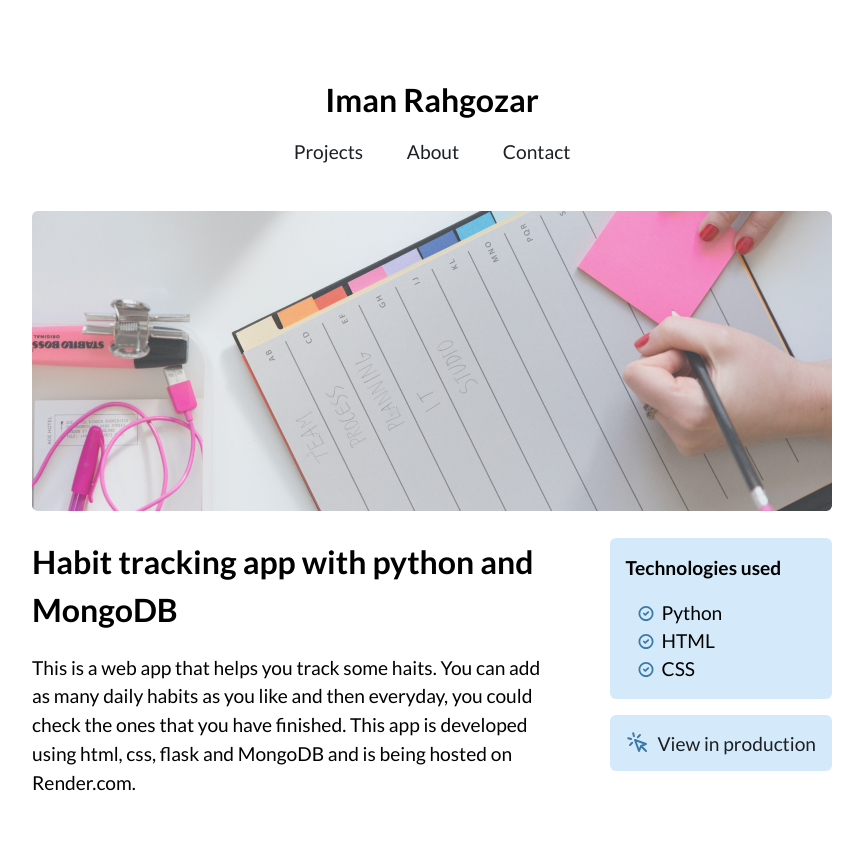
After one commit to imanr76/Portfolio-Web-App, a Flask app: page /project/habit-tracking in a window 1280 px wide. The commit adds this page. Shown: the whole page, without its empty margins (208-1071 px from the left). Run offline with Flask 3, Linux system fonts and the light colour scheme.

Commit message:
adding the final files

```diff
--- a/src/app.py
+++ b/src/app.py
@@ -1,19 +1,41 @@
-from flask import Flask, render_template
-
-app = Flask(__name__)
-
-@app.route("/")
-def home():
-    return render_template("home.html")
+from flask import Flask, render_template, abort
+import json
+import os
 
 
-@app.route("/about")
-def about():
-    return render_template("about.html")
+def create_app():
+    app = Flask(__name__)
+
+    app_path = os.path.dirname(__file__)
+    with open(app_path+'/projects.json','r') as file:
+        projects = json.load(file)
+
+    slug_to_project = {project["slug"]:project for project in projects}
+
+    @app.route("/")
+    def home():
+        return render_template("home.html", projects=projects)
 
 
-@app.route("/contact")
-def contact():
-    return render_template("contact.html")
+    @app.route("/about")
+    def about():
+        return render_template("about.html")
 
-app.run(debug=True, port = 8569)
+    @app.route("/contact")
+    def contact():
+        return render_template("contact.html")
+
+    @app.route("/project/<string:slug>")
+    def project(slug):
+        if slug not in slug_to_project.keys():
+            abort(404)
+        return render_template(f"project_{slug}.html", project=slug_to_project[slug])
+
+    @app.errorhandler(404)
+    def page_not_found(error):
+        return render_template("404.html"), 404
+
+    return app
+
+#app = create_app()
+#app.run(debug=True, port = 8569)
--- /dev/null
+++ b/src/projects.json
@@ -0,0 +1,28 @@
+[
+    {
+        "name" : "Habit tracking app with python and MongoDB",
+        "thumb" : "img/habit-tracking.png",
+        "hero" : "img/habit-tracking-hero.png",
+        "categories" : ["python", "web"],
+        "slug" : "habit-tracking",
+        "prod" : "https://habit-tracker-cdhz.onrender.com"
+    },
+
+    {
+        "name" : "Habit tracking app with python and MongoDB",
+        "thumb" : "img/habit-tracking.png",
+        "hero" : "img/habit-tracking-hero.png",
+        "categories" : ["python", "web"],
+        "slug" : "habit-tracking",
+        "prod" : "https://habit-tracker-cdhz.onrender.com"
+    },
+
+    {
+        "name" : "Habit tracking app with python and MongoDB",
+        "thumb" : "img/habit-tracking.png",
+        "hero" : "img/habit-tracking-hero.png",
+        "categories" : ["python", "web"],
+        "slug" : "habit-tracking",
+        "prod" : "https://habit-tracker-cdhz.onrender.com"
+    }
+]
--- a/src/static/css/styles.css
+++ b/src/static/css/styles.css
@@ -40,10 +40,17 @@ body{
     margin: 0 auto;
 }
 
-.main--about{
+.main--about,
+.main--error{
     max-width: 500px;
     padding: 0 1rem;
     line-height: 150%;
+}
+
+.main--project{
+    display: flex;
+    justify-content: center;
+    margin: 0 auto;
 }
 
 .contact{
@@ -66,3 +73,174 @@ body{
 .contact__link:hover{
     color: grey;
 }
+
+.projects{
+    display: grid;
+    grid-template-columns: 1fr;
+    column-gap: 1.25rem;
+    justify-content: center;
+    justify-items: center;
+    max-width: 21.875rem;
+    margin: 0 auto;
+}
+
+
+@media (min-width: 48.75em){
+    .projects{
+        grid-template-columns: repeat(2, 1fr);
+        max-width: 68rem;
+    }
+}
+
+@media (min-width: 70em){
+    .projects{
+        grid-template-columns: repeat(3, 1fr);
+        max-width: 68rem;
+    }
+}
+
+.project-card{
+    padding: 0.75rem 0;
+}
+
+
+.project-card__image{
+    max-width: 100%;
+    margin-bottom: 1rem;
+    transition: transform 0.2s ease-in-out;
+}
+
+.project-card__meta{
+    padding: 0 1.25rem;
+}
+
+.project-card__name{
+    margin: 0;
+    font-size: 1.5rem;
+    line-height: 2.25rem;
+    color: #1c2023;
+}
+
+.project-card:hover .project-card__image{
+    transform: translateY(-0.5rem);
+}
+
+.project-card:hover .project-card__name{
+    text-decoration: underline;
+}
+
+.categories{
+    display: flex;
+    padding: 0;
+    margin: 0 0 0.75rem;
+    color: #3d84a3;
+    list-style: none;
+    text-transform: uppercase;
+    font-size: 1.1rem;
+    letter-spacing: 0.075rem;
+}
+
+.categories__tag:not(:last-of-type)::after{
+    content: "|";
+    margin: 0 0.25rem;
+}
+
+.hero{
+    width: 100%;
+    margin-bottom: 1.5rem;
+
+}
+
+.project{
+    display: flex;
+    max-width: 50rem;
+    flex-direction: column;
+    font-size: 1.2rem;
+    padding: 0 1rem;
+}
+
+
+.project__content{
+    margin-bottom: 1rem;
+    line-height: 150%;
+}
+
+@media (min-width: 48.75rem){
+    .project{
+        flex-direction: row;
+        padding: 0;
+    }
+
+    .project__content{
+        flex: 7;
+        margin-right: 3rem;
+        padding: 0;
+    }
+}
+
+.project__heading{
+    margin: 0;
+    font-size: 2rem;
+    line-height: 150%;
+}
+
+.project__heading--meta{
+    font-size: inherit;
+    margin-bottom: 1rem;
+}
+
+.project__meta-group,
+.cta{
+    padding: 1rem;
+    background-color:  #d4eafa;
+    border-radius: 6px;
+}
+
+
+
+.cta{
+    display: flex;
+    flex-direction: row;
+    align-items: center;
+    justify-content: center;
+    color: #1c2023;
+    text-decoration: none;
+    margin-top: 1rem;
+}
+
+
+.cta:hover{
+    text-decoration: underline;
+}
+
+.cta__icon{
+    margin-right: 0.5rem;
+    transform: trnslateY(1px);
+}
+
+.technology-list{
+    list-style: none;
+    margin: 0;
+    padding-left: 0.75rem;
+    line-height: 1.75rem;
+}
+
+
+.technology-list__item:before{
+    content: "";
+    background-image: url("/static/img/list-check.svg");
+    display: inline-block;
+    width: 1rem;
+    height: 1rem;
+    background-size: contain;
+    background-repeat: no-repeat;
+    margin-right: 0.5rem;
+    transform: translateY(2px);
+}
+
+
+
+
+.u-bare-link{
+    text-decoration: none;
+}
--- /dev/null
+++ b/src/templates/project_habit-tracking.html
@@ -0,0 +1,41 @@
+{% extends 'base.html' %}
+{% block content %}
+    <main class="main main--project">
+        <div>
+            <img
+                class="hero"
+                src="{{ url_for('static', filename=project['hero']) }}"
+                alt="A hand holding a pen, about to write something in a project planner."
+            />
+
+            <article class="project">
+                <article class="project__content">
+                    <h2 class="project__heading">{{ project['name'] }}</h2>
+
+                    <p>
+                        This is a web app that helps you track some haits. You can add as many daily habits as you like
+                        and then everyday, you could check the ones that you have finished.
+                        This app is developed using html, css, flask and MongoDB and is being hosted on Render.com.
+                    </p>
+                </article>
+
+                <section>
+                    <article class="project__meta-group">
+                        <h3 class="project__heading project__heading--meta">Technologies used</h3>
+
+                        <ul class="technology-list">
+                            <li class="technology-list__item">Python</li>
+                            <li class="technology-list__item">HTML</li>
+                            <li class="technology-list__item">CSS</li>
+                        </ul>
+                    </article>
+
+                    <a class="cta" href="{{ project['prod'] }}">
+                        <img class="cta__icon" src="{{ url_for('static', filename='img/pointer.svg') }}">
+                        View in production
+                    </a>
+                </section>
+            </article>
+        </div>
+    </main>
+{% endblock %}
```
Also changed, not shown: requirements.txt (+16 -0 lines), src/templates/404.html (added, +22 -0 lines), src/templates/home.html (+29 -0 lines), src/static/img/habit-tracking-hero.png (added), src/static/img/habit-tracking.png (added), src/static/img/list-check.svg (added), src/static/img/personal-finance.png (added), src/static/img/pointer.svg (added), src/static/img/rest-api-docs.png (added), 3 other files.
